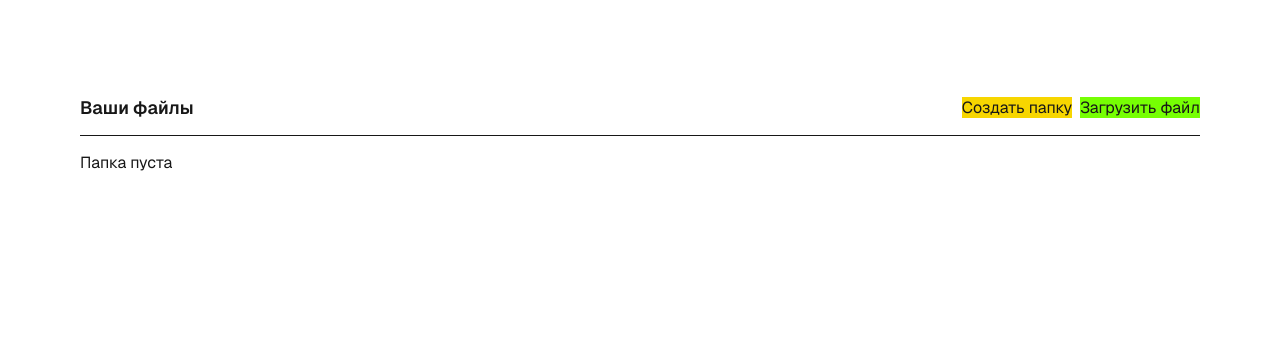
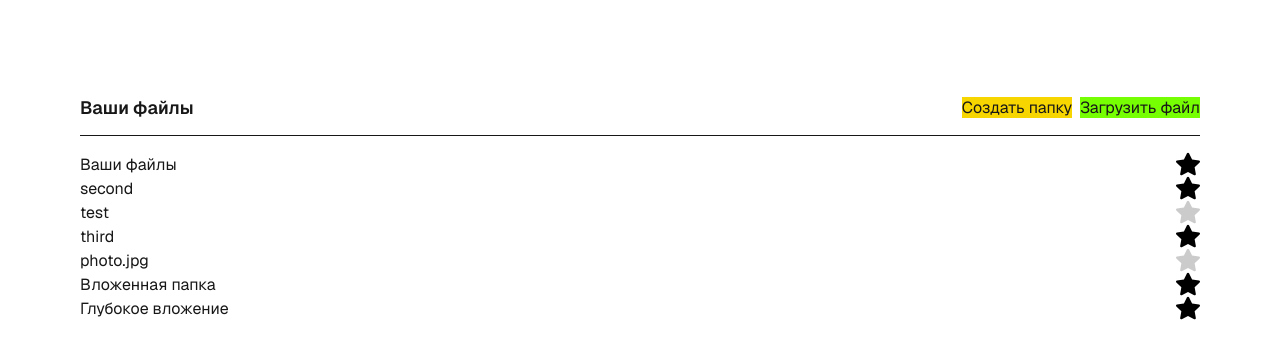
Before and after one commit to denispan/rshb-file-tree, a Next.js app: page / in a window 1280 px wide. Shown: the top 358 px of the page. Built offline with nearby package versions, Linux system fonts and the light colour scheme.

Commit message:
update button component, add FileItem component, add mocks

```diff
--- /dev/null
+++ b/src/app/mocks/filesMocks.tsx
@@ -0,0 +1,27 @@
+export const filesMocks = [
+    {
+      id: 1,
+      type: "dir",
+      parentId: null,
+      name: "Ваши файлы",
+      isFavorite: false,
+    },
+    { id: 2, type: "dir", parentId: 1, name: "second", isFavorite: false },
+    { id: 3, type: "dir", parentId: 1, name: "test", isFavorite: true },
+    { id: 4, type: "dir", parentId: 1, name: "third", isFavorite: false },
+    { id: 5, type: "file", parentId: 1, name: "photo.jpg", isFavorite: true },
+    {
+      id: 6,
+      type: "dir",
+      parentId: 2,
+      name: "Вложенная папка",
+      isFavorite: false,
+    },
+    {
+      id: 7,
+      type: "dir",
+      parentId: 6,
+      name: "Глубокое вложение",
+      isFavorite: false,
+    },
+];
--- a/src/components/Button/index.tsx
+++ b/src/components/Button/index.tsx
@@ -5,13 +5,17 @@ import cn from 'classnames';
 export interface ButtonProps {
   title?: string;
   onClick: () => void;
-  bgColor?: 'yellow' | 'lightGreen';
+  bgColor?: 'yellow' | 'lightGreen' | 'default';
+  children?: React.ReactNode;
+  className?: string;
 }
 
 const Button: React.FC<ButtonProps> = ({
   title,
   onClick,
-  bgColor = 'lightGreen',
+  children,
+  bgColor = 'default',
+  className,
 }) => {
 
   return (
@@ -19,10 +23,12 @@ const Button: React.FC<ButtonProps> = ({
       className={cn(
         styles.button,
         styles[bgColor],
+        className,
       )}
       onClick={onClick}
     >
       {title}
+      {children}
     </button>
   );
 };
--- a/src/components/Button/styles.module.css
+++ b/src/components/Button/styles.module.css
@@ -12,3 +12,7 @@
 .lightGreen {
   background-color: var(--color-lime-green);
 }
+
+.default {
+  background-color: transparent;
+}
--- /dev/null
+++ b/src/components/FileItem/index.tsx
@@ -0,0 +1,35 @@
+"use client";
+
+import styles from './styles.module.css';
+import React from 'react';
+import Button from '../Button';
+import cn from 'classnames';
+
+interface FileItemProps {
+  item: {
+    id: number;
+    type: 'dir' | 'file';
+    parentId: number | null;
+    name: string;
+    isFavorite: boolean;
+  }
+}
+
+const FileItem: React.FC<FileItemProps> = ({item}) => {
+  const [isFavorite, setIsFavorite] = React.useState(item.isFavorite);
+
+  const toggleFavorite = () => {
+    setIsFavorite(!isFavorite);
+  }
+
+  return (
+    <div className={styles.item}>
+      <p>{item.name}</p>
+      <Button className={cn(styles.favorite, isFavorite && styles.favoriteActive)} onClick={toggleFavorite}>
+        <img src="/icons/star.svg" alt="" width={24} height={24}/>
+      </Button>
+    </div>
+  )
+}
+
+export default FileItem;
--- /dev/null
+++ b/src/components/FileItem/styles.module.css
@@ -0,0 +1,14 @@
+.item {
+  display: flex;
+  justify-content: space-between;
+  align-items: center;
+}
+
+.favorite {
+  width: 24px;
+  height: 24px;
+}
+
+.favoriteActive {
+  opacity: 0.2;
+}
--- a/src/components/FileTree/index.tsx
+++ b/src/components/FileTree/index.tsx
@@ -3,12 +3,16 @@
 import styles from './styles.module.css';
 import React from 'react';
 import Button from '../Button';
+import { filesMocks } from '@/app/mocks/filesMocks';
+import FileItem from '../FileItem';
 
 interface FileTreeProps {
   title?: string;
 }
 
 const FileTree: React.FC<FileTreeProps> = ({title}) => {
+  const files = filesMocks;
+
   return (
     <>
       <header className={styles.header}>
@@ -19,8 +23,16 @@ const FileTree: React.FC<FileTreeProps> = ({title}) => {
         </div>
       </header>
 
-      <div className={styles.content}>
-        <p>Папка пуста</p>
+      <div>
+        {files?.length > 0 ? (
+          <ul>
+            {files.map((item) => (
+              <li className={styles.listItem} key={item.id}>
+                <FileItem item={item} />
+              </li>
+            ))}
+          </ul>
+        ) : <p>Папка пуста</p>}
       </div>
     </>
   )
```
Also changed, not shown: public/icons/star.svg (added), src/components/FileTree/styles.module.css (line endings or trailing spaces).
